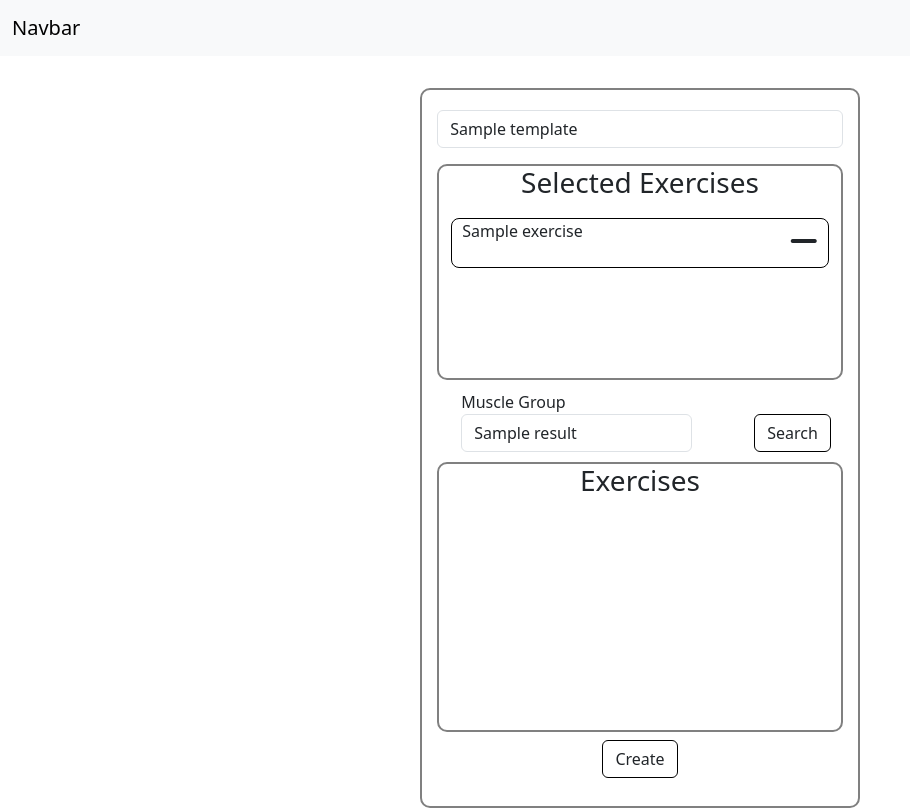
After one commit to MattGeoSnyder/CapstoneOne, a Flask app: page /templates/1 in a window 1280 px wide. The commit adds this page. Shown: the whole page, without its empty margins (0-910 px from the left). Run offline with Flask 3, Linux system fonts and the light colour scheme; tables that the repository leaves empty hold one stand-in row (values such as "Sample post"); a database or web service that is not in the repository returns one stand-in record (values such as "Sample title"); data that the repository does not hold is empty; some libraries are stand-ins or nearby versions.

Commit message:
Finished with template routes. Onto routes for creating workotus

```diff
--- a/app.py
+++ b/app.py
@@ -3,9 +3,10 @@ from flask_debugtoolbar import DebugToolbarExtension
 from secret_keys import app_secret_key
 from models import db, connect_db, User, Template, TemplateExercise, Workout, WorkoutExercise, Set
 from sqlalchemy.exc import IntegrityError
-from forms import SignupForm, LoginForm, ExerciseSearchForm
+from forms import SignupForm, LoginForm, TemplateForm
 from datetime import date, datetime
 import requests
+import json
 import pdb
 
 USER_KEY = 'curr_user'
@@ -107,15 +108,74 @@ def home():
     return render_template('home.html')
 
 
-@app.route('/templates/new', methods=['GET', 'POST'])
-def create_template():
-    form = ExerciseSearchForm()
+@app.route('/templates', methods=['GET', 'POST'])
+def templates():
+    templates = Template.query.filter(Template.user_id == g.user.id).all()
+
+    return render_template('/template/templates.html', templates=templates)
+
+
+@app.route('/templates/<int:temp_id>', methods=['GET', 'POST'])
+def edit_template(temp_id):
+    form = TemplateForm()
     results = requests.get(f'{WGER}/muscle').json()
     muscle_groups = [(res['id'], res['name_en'] if res['name_en']
                       else res['name']) for res in results['results']]
     form.muscle_groups.choices = muscle_groups
-    pdb.set_trace()
+    template = Template.query.get_or_404(temp_id)
+    # pdb.set_trace()
     if form.validate_on_submit():
-        template = Template(name=form.workout-name.data)
+        for ex in template.exercises:
+            db.session.delete(ex)
+        template_name = request.form.get('name')
+        exercises = request.form.getlist('exercise')
 
-    return render_template('/main/new-template.html', form=form)
+        template.name = template_name
+        for ex in exercises:
+            data = json.loads(ex)
+            temp_ex = TemplateExercise(exercise_id=data['id'],
+                                       exercise_name=data['name'])
+            template.exercises.append(temp_ex)
+        db.session.commit()
+        return redirect('/templates')
+    return render_template('/template/edit-template.html',
+                           form=form,
+                           template=template)
+
+
+@app.route('/templates/new', methods=['GET', 'POST'])
+def create_template():
+    form = TemplateForm()
+    results = requests.get(f'{WGER}/muscle').json()
+    muscle_groups = [(res['id'], res['name_en'] if res['name_en']
+                      else res['name']) for res in results['results']]
+    form.muscle_groups.choices = muscle_groups
+    if form.validate_on_submit():
+        # get values from request.form since some inputs are generated
+        # dynamically in HTML
+
+        # Need to check that there are indeed exercises selected. Maybe even a
+        # front end validation by initially disabling create button.
+
+        template_name = request.form.get('name')
+        exercises = request.form.getlist('exercise')
+        template = Template(name=template_name, user_id=g.user.id)
+        db.session.add(template)
+        db.session.commit()
+        for ex in exercises:
+            data = json.loads(ex)
+            ex = TemplateExercise(template_id=template.id,
+                                  exercise_id=data['id'], exercise_name=data['name'])
+            db.session.add(ex)
+        db.session.commit()
+        return redirect('/templates')
+
+    return render_template('/template/new-template.html', form=form)
+
+
+@app.route('/templates/<int:temp_id>/delete')
+def delete_template(temp_id):
+    template = Template.query.get_or_404(temp_id)
+    db.session.delete(template)
+    db.session.commit()
+    return redirect('/templates')
--- a/forms.py
+++ b/forms.py
@@ -53,4 +53,5 @@ class LoginForm(FlaskForm):
 
 
 class TemplateForm(FlaskForm):
-    muscle_groups = SelectField("Muscle Group")
+    name = StringField("Name", validators=[InputRequired()])
+    muscle_groups = SelectField("Muscle Group", validators=[Optional()])
--- a/models.py
+++ b/models.py
@@ -58,7 +58,10 @@ class Template(db.Model):
 
     id = db.Column(db.Integer, primary_key=True, autoincrement=True)
     name = db.Column(db.String(20), nullable=False)
-    user = db.Column(db.Integer, db.ForeignKey('users.id'))
+    user_id = db.Column(db.Integer, db.ForeignKey('users.id'))
+
+    exercises = db.relationship(
+        'TemplateExercise', backref='template', cascade='all, delete')
 
 
 class TemplateExercise(db.Model):
@@ -68,6 +71,7 @@ class TemplateExercise(db.Model):
     template_id = db.Column(db.Integer, db.ForeignKey(
         'templates.id'), nullable=False)
     exercise_id = db.Column(db.Integer, nullable=False)
+    exercise_name = db.Column(db.String, nullable=False)
 
 
 class Workout(db.Model):
--- a/static/script/template.js
+++ b/static/script/new-template.js
@@ -16,7 +16,12 @@ function createExerciseCard(id, name) {
     card = document.createElement('div');
     card.innerText = name;
     card.setAttribute('data-id', id);
+    card.classList.add('my-card');
 
+    icon = document.createElement('span');
+    icon.innerHTML = '<i class="fa-solid fa-plus fa-2xl"></i>';
+
+    card.appendChild(icon);
     exChoices.appendChild(card);
 
     return card;
@@ -30,9 +35,18 @@ function selectCard(card) {
     selectedExs.appendChild(oldCard);
     input = document.createElement('input');
     input.type = 'hidden';
-    input.value = card.dataset.id;
+    input_val = {
+        id: card.dataset.id,
+        name: card.innerText
+    }
+    input.value = JSON.stringify(input_val);
     input.name = 'exercise'
 
+    icon = oldCard.querySelector('span');
+    icon.innerHTML ='<i class="fa-solid fa-minus fa-2xl"></i>';
+
+    oldCard.appendChild(icon);
+    oldCard.appendChild(input);
     oldCard.removeEventListener('click', cardHandler);
 }
 
--- /dev/null
+++ b/static/script/templates.js
@@ -0,0 +1,3 @@
+window.addEventListener('DOMContentLoaded', function() {
+
+});
--- /dev/null
+++ b/static/style/card.css
@@ -0,0 +1,17 @@
+.my-card {
+    height: 50px;
+
+    position: relative;
+
+    border: 1px solid black;
+    border-radius: 8px;
+
+    padding: 0px 10px;
+    margin: 10px 0px;
+}
+
+.my-card span {
+    position: absolute;
+    right: 10px;
+    top: 10px;
+}
--- /dev/null
+++ b/static/style/template/new-template.css
@@ -0,0 +1,128 @@
+body {
+    width: 100vw;
+    height: 100vh;
+    position: relative;
+}
+
+#content-container {
+    height: 90%;
+    margin-top: 2rem;
+}
+
+@media screen and (max-height: 700px) {
+    #content-container {
+        margin-top: 0.5rem;
+        height: 85%;
+    }
+}
+
+#input-wrapper {
+    width: 35%;
+    height: 100%;
+
+    padding: 20px 15px;
+    margin: 0 auto;
+    border: 2px solid gray;
+    border-radius: 10px;
+
+    position: relative;
+}
+
+@media screen and (max-width: 1024px) {
+    #input-wrapper {
+        width: 50%;
+    }
+}
+
+@media screen and (max-width: 850px) {
+    #input-wrapper {
+        width: 75%;
+    }
+}
+
+@media screen and (max-width: 600px) {
+    #input-wrapper {
+        width: 100%;
+    }
+}
+
+form {
+    height: 100%;
+    width: 100%;
+    display: grid;
+    grid-template-columns: repeat(1, 1fr);
+    grid-template-rows: repeat(12, 1fr);
+}
+
+#name-container {
+    grid-row: 1/2;
+}
+
+#selected-wrapper {
+    border: 2px solid gray;
+    border-radius: 10px;
+    grid-row: 2/6;
+    display: grid;
+    grid-template-columns: 1fr;
+    grid-template-rows: repeat(5,1fr);
+}
+
+#search-bar {
+    grid-row: 6/7;
+    margin: 10px auto;
+    justify-content: space-between;
+}
+
+#search-bar div.col4 {
+    padding-left: 0px;
+}
+
+#search-bar button {
+    position: absolute;
+    bottom: 0px;
+    right: 0px;
+
+    border: 1px solid black;
+}
+
+#selected-wrapper h3 {
+    grid-row: 1/2;
+}
+
+#selected-exercises {
+    grid-row: 2/6;
+    overflow-y: scroll;
+    padding-bottom: 10px
+}
+
+#choices-wrapper {
+    border: 2px solid gray;
+    border-radius: 10px;
+
+    overflow-y: hidden;
+    grid-row: 7/12;
+
+    display: grid;
+    grid-template-columns: 1fr;
+    grid-template-rows: repeat(6, 1fr);
+}
+
+#choices-wrapper h3 {
+    grid-row: 1/2;
+}
+
+#exercise-choices {
+    grid-row: 2/7;
+    padding-bottom: 10px;
+    overflow-y: scroll;
+}
+
+#submit-btn {
+    display: block;
+    margin: 0 auto;
+
+    grid-row: 12/13;
+    place-self: center;
+
+    border: 1px solid black;
+}
--- a/templates/base.html
+++ b/templates/base.html
@@ -4,6 +4,7 @@
     <meta charset="UTF-8">
     <meta http-equiv="X-UA-Compatible" content="IE=edge">
     <meta name="viewport" content="width=device-width, initial-scale=1.0">
+    <script src="https://kit.fontawesome.com/6b95ff94a9.js" crossorigin="anonymous"></script>
     <link href="https://cdn.jsdelivr.net/npm/bootstrap@5.3.0-alpha1/dist/css/bootstrap.min.css" rel="stylesheet" integrity="sha384-GLhlTQ8iRABdZLl6O3oVMWSktQOp6b7In1Zl3/Jr59b6EGGoI1aFkw7cmDA6j6gD" crossorigin="anonymous">
     {% block style %}
 
@@ -27,7 +28,7 @@
                     <a class="nav-link" href="#">Progress</a>
                 </li>
                 <li class="nav-item">
-                    <a class="nav-link" href="/templates/new">Create Template</a>
+                    <a class="nav-link" href="/templates">Templates</a>
                 </li>
                 <li class="nav-item dropdown">
                     <a class="nav-link dropdown-toggle" href="#" role="button" data-bs-toggle="dropdown" aria-expanded="false">
--- /dev/null
+++ b/templates/template/edit-template.html
@@ -0,0 +1,49 @@
+{% extends 'base.html' %}
+
+{% block style %}
+<link rel="stylesheet" href="/static/style/template/new-template.css">
+<link rel="stylesheet" href="/static/style/card.css">
+{% endblock %}
+
+{% block content %}
+<div id="content-container" class="container-fluid">
+  <div id="input-wrapper">
+    <form action="/templates/{{template.id}}" method="POST">
+      <div id="name-container">
+        {{form.name(placeholder='Workout Name', class='form-control', value=template.name)}}
+      </div>
+      <div id="selected-wrapper" class="container-fluid">
+          <h3 class="text-center">Selected Exercises</h3>
+          {{form.hidden_tag()}}
+          <div id="selected-exercises">
+            {% for exercise in template.exercises %}
+              <div data-id={{exercise.id}} class="my-card">
+                {{exercise.exercise_name}}
+                <span><i class="fa-solid fa-minus fa-2xl"></i></span>
+              </div>
+            {% endfor %}
+          </div>
+      </div>
+      <div id="search-bar" class="container-fluid row">
+        <div class="col">
+          {{form.muscle_groups.label}}{{form.muscle_groups(class='form-control col-4')}}
+        </div>
+        <div class="col-4 position-relative">
+          <button type="button" class="btn">Search</button>
+        </div>
+      </div>
+      <div id="choices-wrapper" class="container-fluid">
+        <h3 class="text-center">Exercises</h3>
+        <div id="exercise-choices">
+
+        </div>
+      </div>
+      <button id="submit-btn" class="btn">Create</button>
+    </form>
+  </div>
+</div>
+{% endblock %}
+
+{% block script %}
+<script src="/static/script/new-template.js"></script>
+{% endblock %}
```
Also changed, not shown: templates/main/new-template.html (deleted, +0 -34 lines), templates/template/new-template.html (added, +49 -0 lines), templates/template/templates.html (added, +25 -0 lines).
